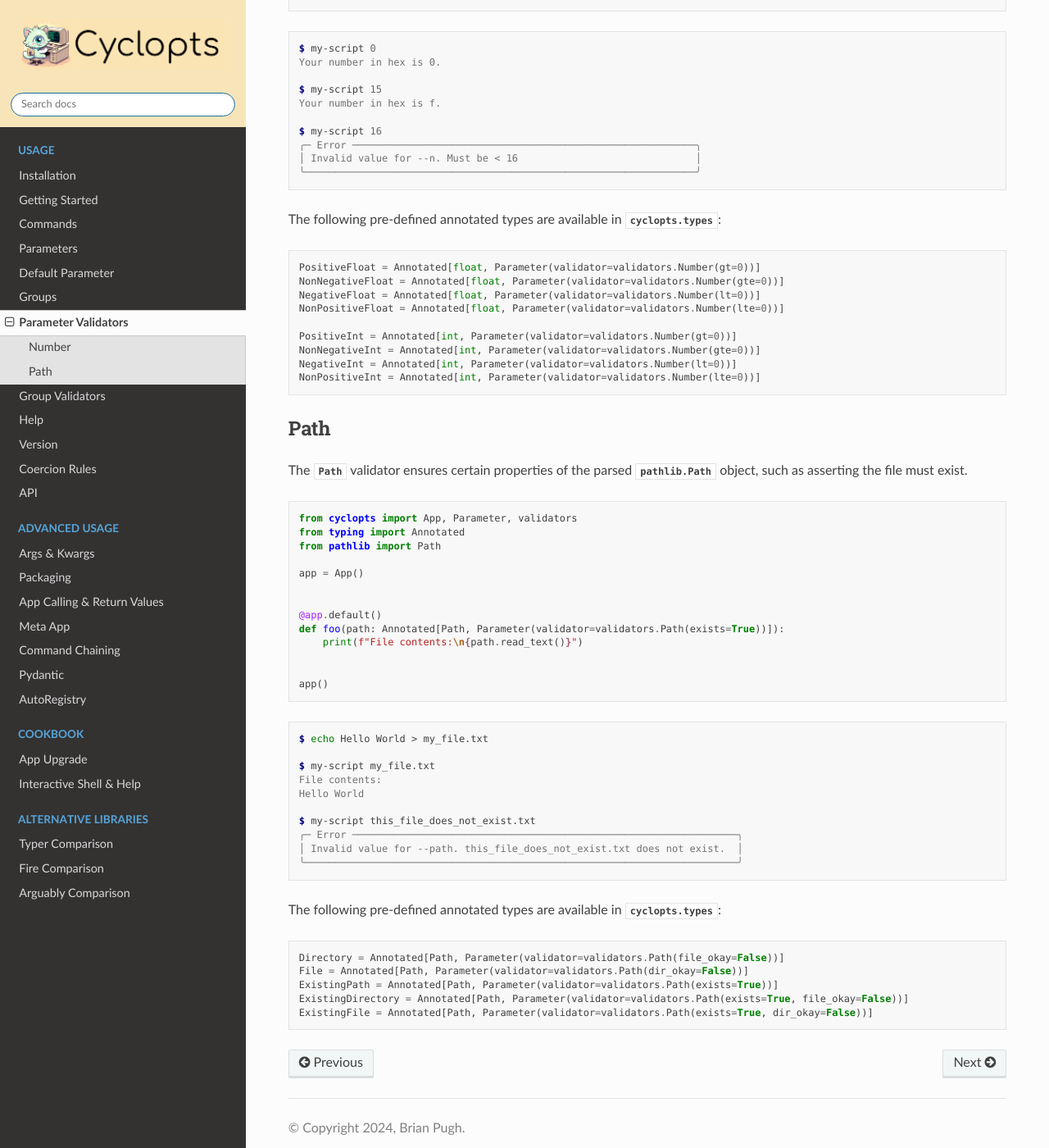
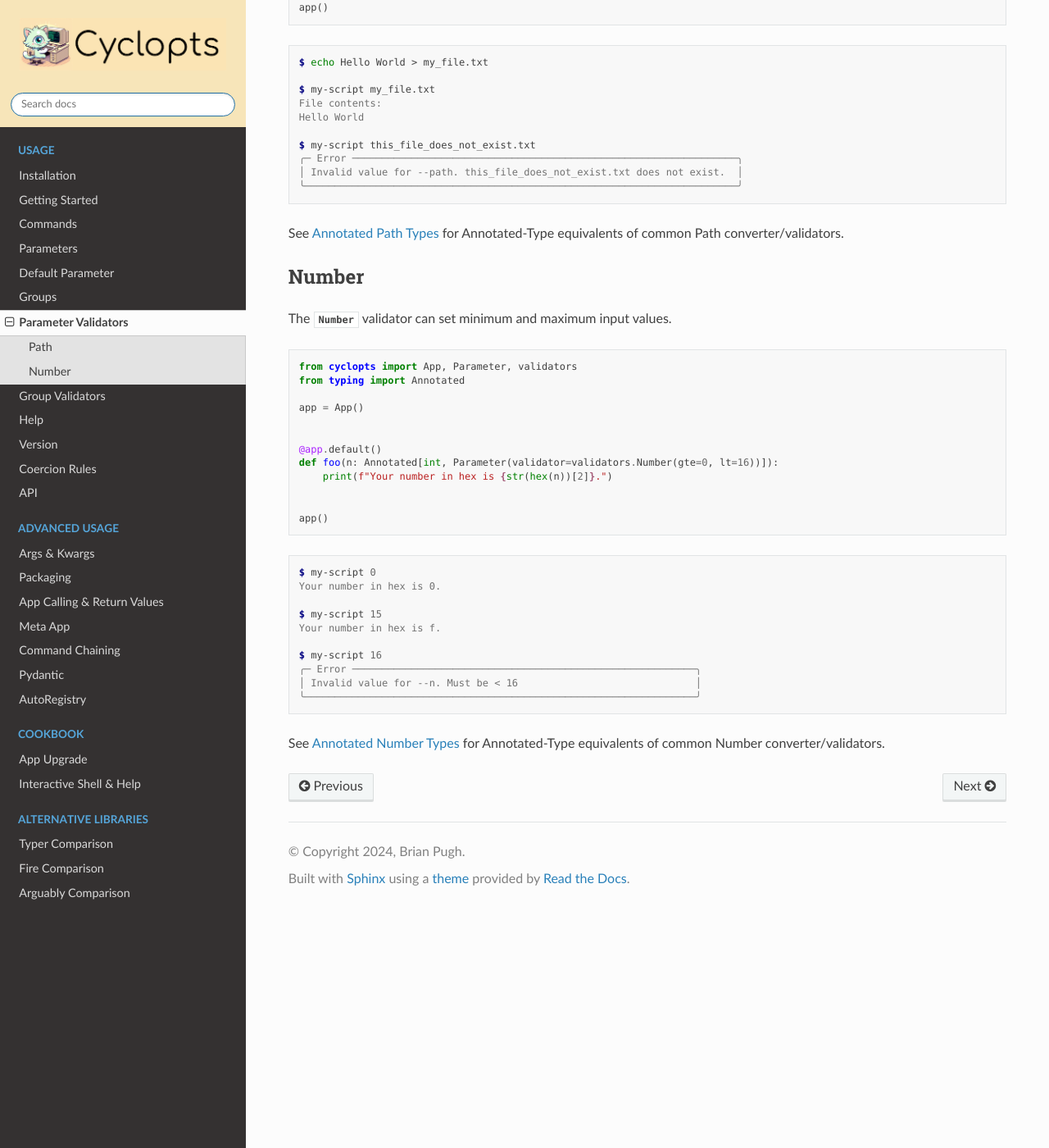
Before and after one commit to BrianPugh/cyclopts, a Sphinx documentation site: the page built from docs/source/parameter_validators.rst, in a window 1280 px wide and 1400 px high, scrolled down 830 px. Shown: the whole window at 82% size. Built offline with Sphinx 7.4.7 and the Read the Docs theme 2.0.0, drawn with Linux system fonts in a browser that asks for light colours; some of the changed text lies outside the part shown.

Commit message:
annotated types docs

```diff
--- a/docs/source/parameter_validators.rst
+++ b/docs/source/parameter_validators.rst
@@ -18,53 +18,6 @@
 More than one validator can be supplied as a list to the ``validator`` field.
 
 Cyclopts has some builtin common validators in the :ref:`cyclopts.validators <API Validators>` module.
-
-------
-Number
-------
-The :class:`.Number` validator can set minimum and maximum input values.
-
-.. code-block:: python
-
-   from cyclopts import App, Parameter, validators
-   from typing import Annotated
-
-   app = App()
-
-
-   @app.default()
-   def foo(n: Annotated[int, Parameter(validator=validators.Number(gte=0, lt=16))]):
-       print(f"Your number in hex is {str(hex(n))[2]}.")
-
-
-   app()
-
-.. code-block:: console
-
-   $ my-script 0
-   Your number in hex is 0.
-
-   $ my-script 15
-   Your number in hex is f.
-
-   $ my-script 16
-   ╭─ Error ──────────────────────────────────────────────────────────╮
-   │ Invalid value for --n. Must be < 16                              │
-   ╰──────────────────────────────────────────────────────────────────╯
-
-The following pre-defined annotated types are available in :mod:`cyclopts.types`:
-
-.. code-block::
-
-   PositiveFloat = Annotated[float, Parameter(validator=validators.Number(gt=0))]
-   NonNegativeFloat = Annotated[float, Parameter(validator=validators.Number(gte=0))]
-   NegativeFloat = Annotated[float, Parameter(validator=validators.Number(lt=0))]
-   NonPositiveFloat = Annotated[float, Parameter(validator=validators.Number(lte=0))]
-
-   PositiveInt = Annotated[int, Parameter(validator=validators.Number(gt=0))]
-   NonNegativeInt = Annotated[int, Parameter(validator=validators.Number(gte=0))]
-   NegativeInt = Annotated[int, Parameter(validator=validators.Number(lt=0))]
-   NonPositiveInt = Annotated[int, Parameter(validator=validators.Number(lte=0))]
 
 ----
 Path
@@ -101,12 +54,39 @@
    │ Invalid value for --path. this_file_does_not_exist.txt does not exist.  │
    ╰─────────────────────────────────────────────────────────────────────────╯
 
-The following pre-defined annotated types are available in :mod:`cyclopts.types`:
+See :ref:`Annotated Path Types <Annotated Path Types>` for Annotated-Type equivalents of common Path converter/validators.
 
-.. code-block::
+------
+Number
+------
+The :class:`.Number` validator can set minimum and maximum input values.
 
-   Directory = Annotated[Path, Parameter(validator=validators.Path(file_okay=False))]
-   File = Annotated[Path, Parameter(validator=validators.Path(dir_okay=False))]
-   ExistingPath = Annotated[Path, Parameter(validator=validators.Path(exists=True))]
-   ExistingDirectory = Annotated[Path, Parameter(validator=validators.Path(exists=True, file_okay=False))]
-   ExistingFile = Annotated[Path, Parameter(validator=validators.Path(exists=True, dir_okay=False))]
+.. code-block:: python
+
+   from cyclopts import App, Parameter, validators
+   from typing import Annotated
+
+   app = App()
+
+
+   @app.default()
+   def foo(n: Annotated[int, Parameter(validator=validators.Number(gte=0, lt=16))]):
+       print(f"Your number in hex is {str(hex(n))[2]}.")
+
+
+   app()
+
+.. code-block:: console
+
+   $ my-script 0
+   Your number in hex is 0.
+
+   $ my-script 15
+   Your number in hex is f.
+
+   $ my-script 16
+   ╭─ Error ──────────────────────────────────────────────────────────╮
+   │ Invalid value for --n. Must be < 16                              │
+   ╰──────────────────────────────────────────────────────────────────╯
+
+See :ref:`Annotated Number Types <Annotated Number Types>` for Annotated-Type equivalents of common Number converter/validators.
```
Also changed, not shown: docs/source/api.rst (+32 -2 lines), .pre-commit-config.yaml, 2 other files.
